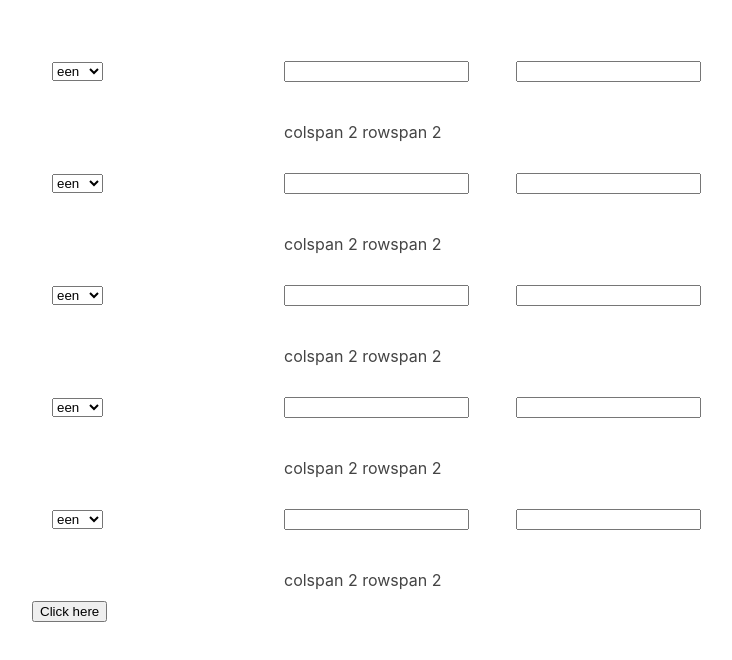
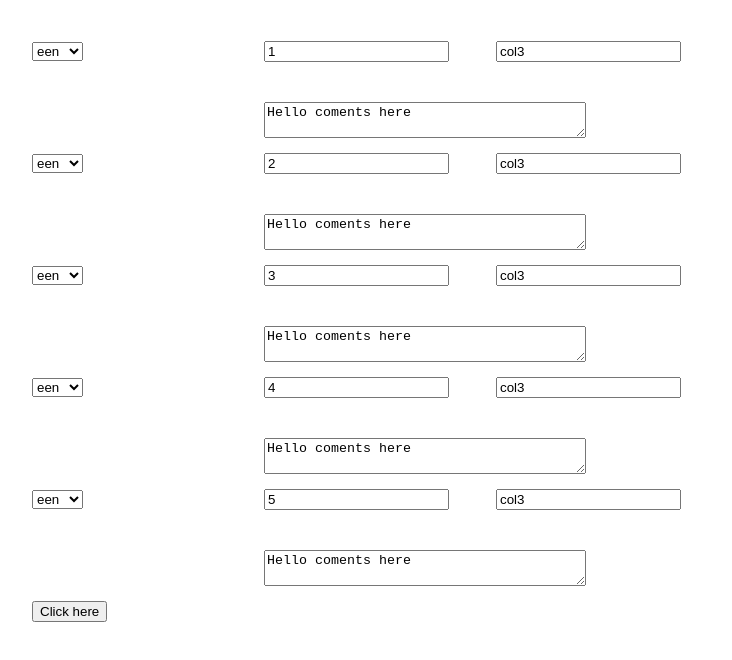
Before and after one commit to dimitri-a/grid_template_new, a React (Create React App) app: page / in a window 1280 px wide. Shown: the top 660 px of the page, without its empty margins (8-740 px from the left). Built offline with nearby package versions, Linux system fonts and the light colour scheme.

Commit message:
multiple rows dynamic

```diff
--- a/package.json
+++ b/package.json
@@ -5,7 +5,8 @@
   "dependencies": {
     "react": "^16.8.6",
     "react-dom": "^16.8.6",
-    "react-scripts": "2.1.8"
+    "react-scripts": "2.1.8",
+    "styled-components": "^4.2.0"
   },
   "scripts": {
     "start": "react-scripts start",
--- a/src/App.js
+++ b/src/App.js
@@ -8,7 +8,7 @@ class App extends Component {
     let items =[1,2,3,4,5]
     return (
       <div className="App">
-      {items.map(i => <RowComponent></RowComponent>)}
+      {items.map(i => <RowComponent itemNr={i}></RowComponent>)}
        <button>Click here</button>
       </div>
     );
--- a/src/RowComponent.js
+++ b/src/RowComponent.js
@@ -1,15 +1,47 @@
 import React from 'react'
-const RowComponent = () =>
+import styled from 'styled-components'
 
-    (<div className="wrapper">
-        <div className="box a1"><select>
-            <option>een</option>
-            <option>twee</option>
-        </select></div>
-        <div className="box a2"><input type="text"></input></div>
-        <div className="box a3"><input type="text"></input></div>
-        <div className="box b1">colspan 2 rowspan 2</div>
 
-    </div>)
+const Wrapper = styled.div`
+display: grid;
+grid-gap: 12px;
+    grid-template-columns: [col] 220px [col] 220px [col] 220px ;
+    grid-template-rows: [row] 50px [row] 50px [row] ;
+    background-color: #fff;
+    color: #444;
+`
+
+const Column1 = styled.div`
+    grid-column: col 1 ;
+    grid-row:row;
+`
+const Column2 = styled.div`
+    grid-column: col 2 ;
+    grid-row:row;
+`
+const Column3 = styled.div`
+    grid-column: col 3 ;
+    grid-row:row;
+`
+
+const ColumnSpan2 = styled.div`
+    grid-column: 2/4;
+    grid-row: row 2 ;
+`
+
+const RowComponent = ({itemNr}) =>
+    (<Wrapper>
+        <Column1>
+            <select>
+                <option>een</option>
+                <option>twee</option>
+            </select>
+        </Column1>
+        <Column2><input type="text" value={itemNr}></input> </Column2>
+
+        <Column3><input type="text" value="col3"></input></Column3>
+
+        <ColumnSpan2> <textarea>Hello coments here</textarea></ColumnSpan2>
+    </Wrapper>)
 
 export default RowComponent
```
Also changed, not shown: 1 other file (tests, documents, lock files or other folders).
